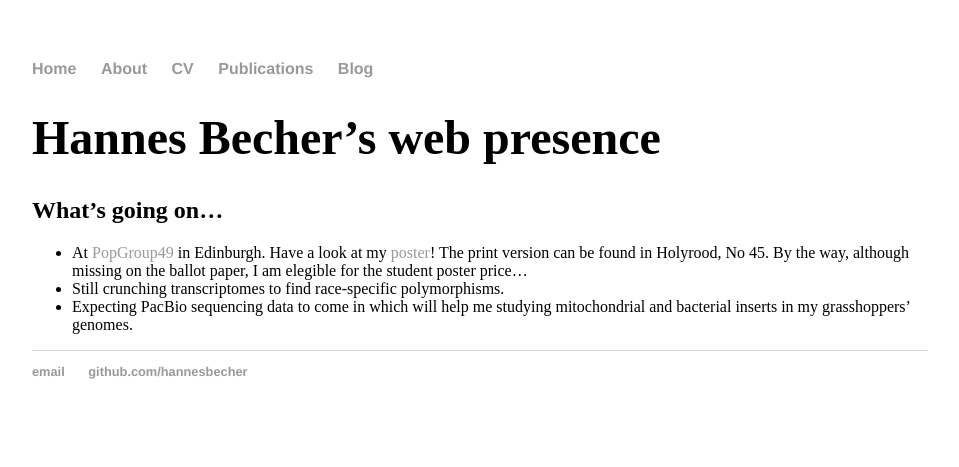
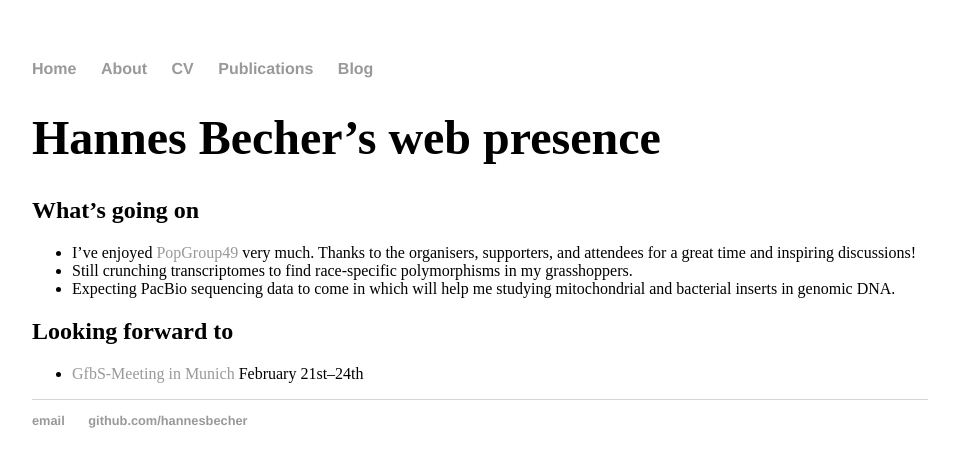
Before and after one commit to hannesbecher/hannesbecher.github.io, a Jekyll site: the page built from index.md, in a window 1280 px wide. Shown: the top 467 px of the page, without its empty margins (160-1119 px from the left). Built offline with Jekyll 4.4.1, drawn with Linux system fonts in a browser that asks for light colours.

Commit message:
Update index.md

```diff
--- a/index.md
+++ b/index.md
@@ -5,7 +5,11 @@ title: Hannes Becher, Doctoral Researcher
 
 #Hannes Becher's web presence
 
-##What's going on...
-* At [PopGroup49](http://www.populationgeneticsgroup.org/) in Edinburgh. Have a look at my [poster](misc/Becher_ESEB_public.png)! The print version can be found in Holyrood, No 45. By the way, although missing on the ballot paper, I am elegible for the student poster price...
-* Still crunching transcriptomes to find race-specific polymorphisms.
-* Expecting PacBio sequencing data to come in which will help me studying mitochondrial and bacterial inserts in my grasshoppers' genomes.
+##What's going on
+* I've enjoyed [PopGroup49](http://www.populationgeneticsgroup.org/) very much. Thanks to the organisers, supporters, and attendees for a great time and inspiring discussions!
+* Still crunching transcriptomes to find race-specific polymorphisms in my grasshoppers.
+* Expecting PacBio sequencing data to come in which will help me studying mitochondrial and bacterial inserts in genomic DNA.
+
+
+##Looking forward to
+* [GfbS-Meeting in Munich](http://www.en.palaeontologie.geowissenschaften.uni-muenchen.de/gfbs2016/index.html) February 21st–24th
```
